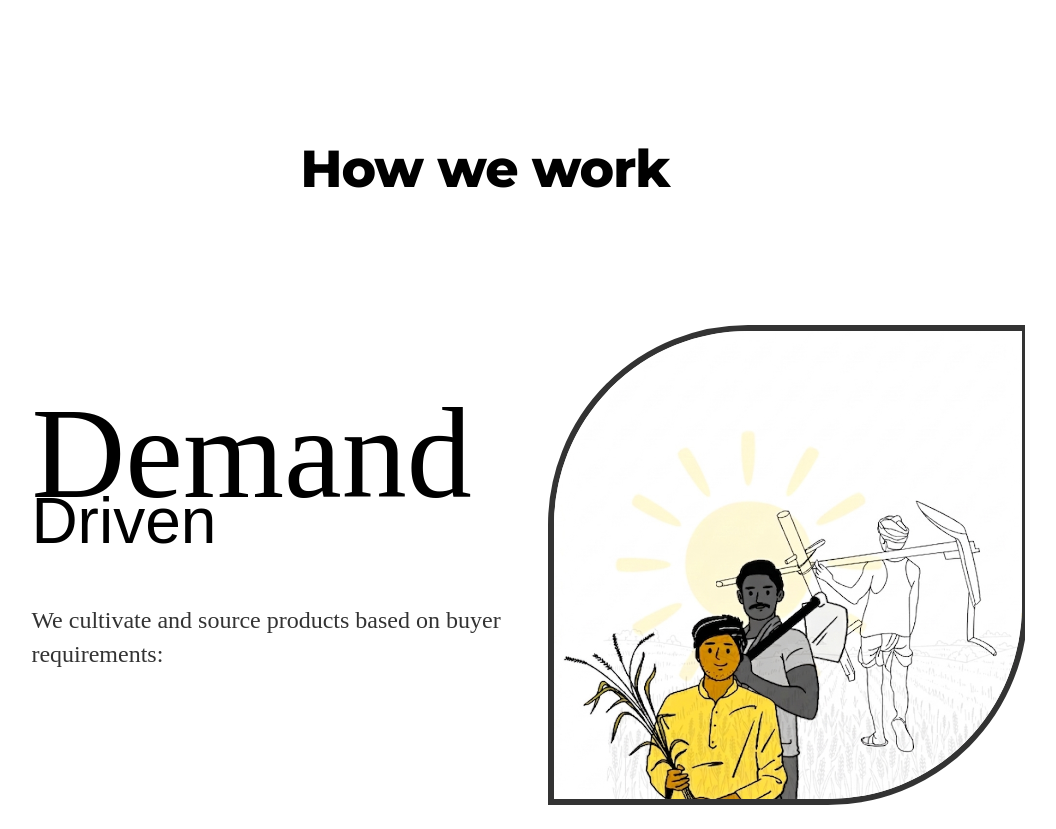
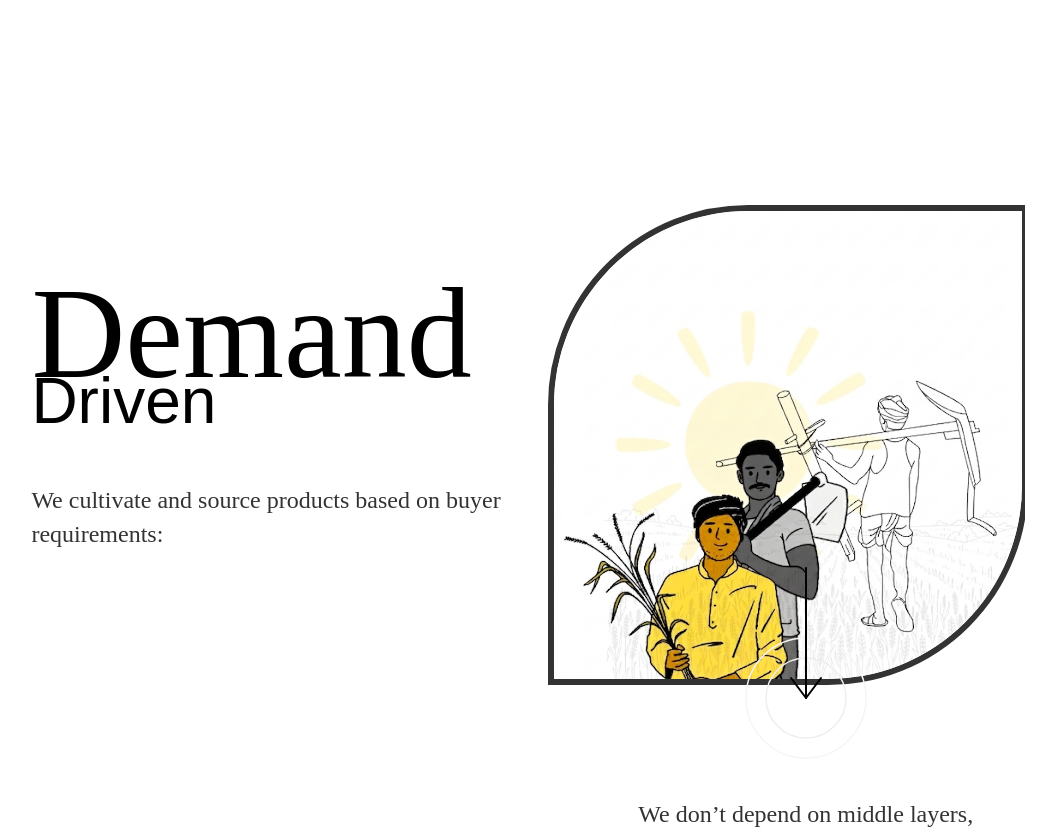
Before and after one commit to Rishidevlx/agri-about, a React (Vite) app: page / in a window 1280 px wide. Shown: the part 1520-2349 px from the top of the page, without its empty margins (155-1211 px from the left). Built offline with nearby package versions, Linux system fonts and the light colour scheme; a web font is replaced by a local one.

Commit message:
moved demand driven up and fixed arrow

```diff
--- a/src/components/HowWeWork.tsx
+++ b/src/components/HowWeWork.tsx
@@ -178,7 +178,8 @@ const HowWeWork: React.FC = () => {
             display: 'flex',
             alignItems: 'center',
             padding: '0 5% 0 8%',
-            backgroundColor: '#fff'
+            backgroundColor: '#fff',
+            marginTop: '-120px'
           }}>
             {/* Left side: Heading and Subtext */}
             <div style={{ flex: '0 0 55%', zIndex: 10, paddingTop: '10px' }}>
@@ -272,7 +273,7 @@ const HowWeWork: React.FC = () => {
               {/* Desktop Vertical Arrow (Longer) with Text */}
               <div style={{
                 position: 'absolute',
-                bottom: '-420px',
+                bottom: '-180px',
                 left: '12%',
                 width: '400px',
                 display: 'flex',
--- a/src/components/SupplyDriven.tsx
+++ b/src/components/SupplyDriven.tsx
@@ -306,7 +306,6 @@ const Pill: React.FC<{ bg: string; color: string; children: React.ReactNode }> =
       fontWeight: 600,
       color,
       whiteSpace: 'nowrap',
-      boxShadow: '0 10px 25px rgba(0,0,0,0.05)',
       cursor: 'pointer',
       border: bg === '#FFDA44' ? 'none' : '1px solid #eee'
     }}
```
